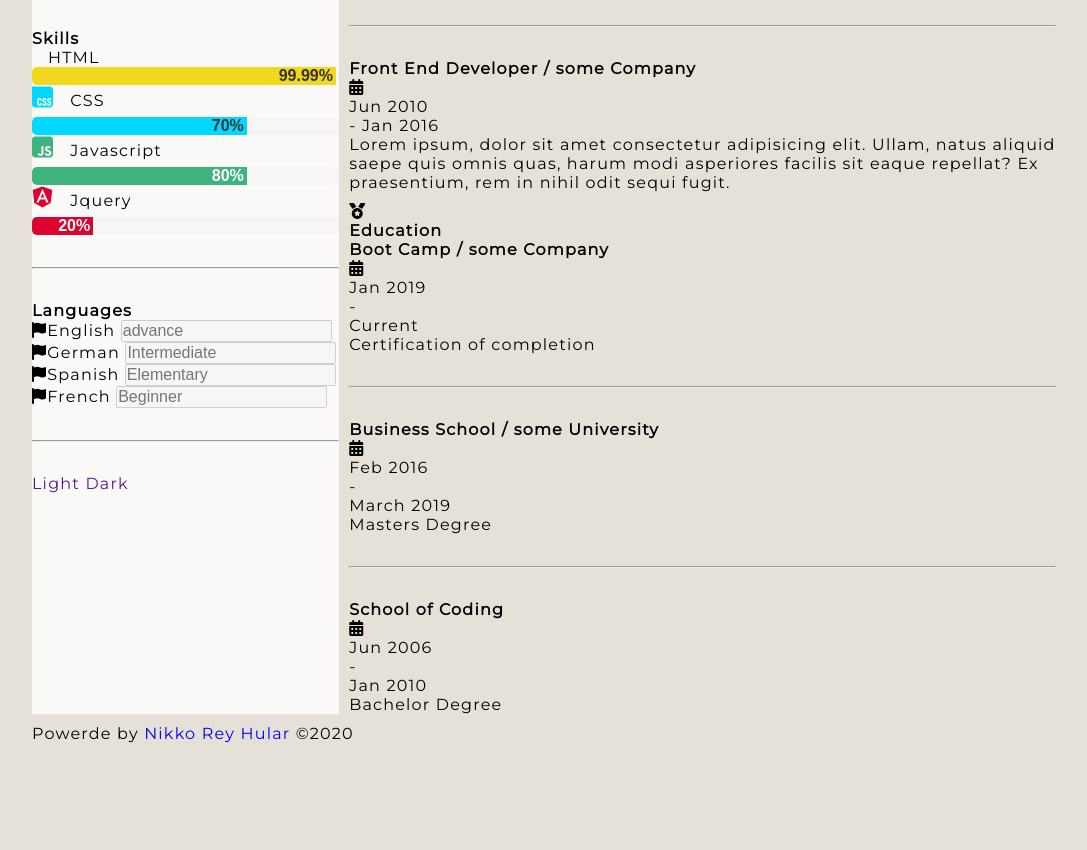
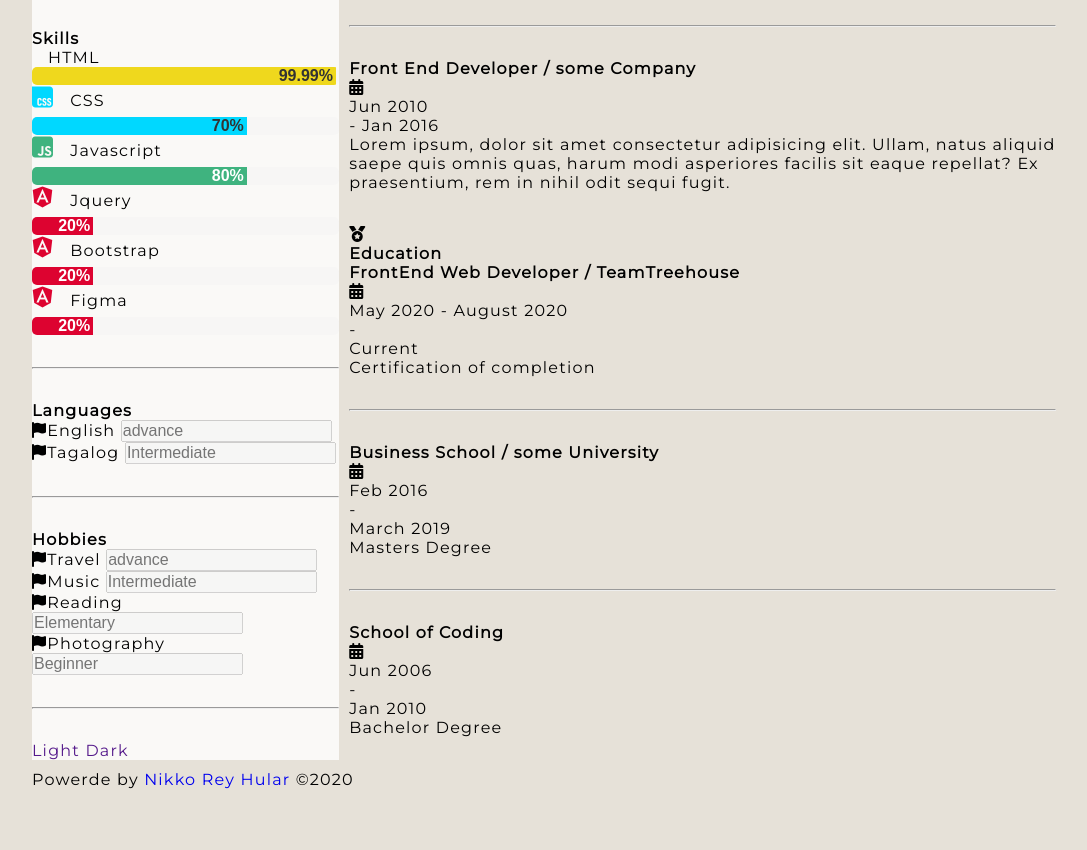
Before and after one commit to Nikkorey/My-Personal-CV, a plain HTML site: page index.html in a window 1280 px wide. Shown: the part 377-1227 px from the top of the page, without its empty margins (96-1183 px from the left). Before the commit the page ends 1181 px from the top, so only its background shows below. Drawn offline with Linux system fonts and the light colour scheme; some icons are missing.

Commit message:
adding hobbies section

```diff
--- a/index.html
+++ b/index.html
@@ -29,7 +29,7 @@
         <ul class="personal_info">
           <li class="hover">
             <i class="fas fa-briefcase icon_default"></i>
-            Developer
+            FrontEnd Web Developer
           </li>
           <li class="hover">
             <i class="fas fa-city icon_default"></i>Ras Al Khaimah U.A.E
@@ -71,6 +71,14 @@
             <label for=""><i class="fab fa-angular"></i>Jquery</label>
             <input type="text" placeholder="20%" disabled />
           </div>
+          <div class="skill angular">
+            <label for=""><i class="fab fa-angular"></i>Bootstrap</label>
+            <input type="text" placeholder="20%" disabled />
+          </div>
+          <div class="skill angular">
+            <label for=""><i class="fab fa-angular"></i>Figma</label>
+            <input type="text" placeholder="20%" disabled />
+          </div>
         </div>
         <hr />
         <!-- Languages -->
@@ -81,15 +89,29 @@
             <input type="text" placeholder="advance" disabled />
           </div>
           <div class="language ger">
-            <label for=""><i class="fas fa-flag"></i>German</label>
+            <label for=""><i class="fas fa-flag"></i>Tagalog</label>
+            <input type="text" placeholder="Intermediate" disabled />
+          </div>
+        </div>
+        <hr />
+
+        <!-- Hobbies -->
+        <div class="hobbies">
+          <h3 class=" ">Hobbies</h3>
+          <div class="language en">
+            <label for=""><i class="fas fa-flag"></i>Travel</label>
+            <input type="text" placeholder="advance" disabled />
+          </div>
+          <div class="language ger">
+            <label for=""><i class="fas fa-flag"></i>Music</label>
             <input type="text" placeholder="Intermediate" disabled />
           </div>
           <div class="language span">
-            <label for=""><i class="fas fa-flag"></i>Spanish</label>
+            <label for=""><i class="fas fa-flag"></i>Reading</label>
             <input type="text" placeholder="Elementary" disabled />
           </div>
           <div class="language fr">
-            <label for=""><i class="fas fa-flag"></i>French</label>
+            <label for=""><i class="fas fa-flag"></i>Photography</label>
             <input type="text" placeholder="Beginner" disabled />
           </div>
         </div>
@@ -165,10 +187,10 @@
           </div>
           <!-- Education  1 -->
           <div class="education ed-1">
-            <h2 class="">Boot Camp / some Company</h2>
+            <h2 class="">FrontEnd Web Developer / TeamTreehouse</h2>
             <div class="education-duration">
               <i class="fas fa-calendar-alt"></i>
-              <p class=" ">Jan 2019</p>
+              <p class=" ">May 2020 - August 2020</p>
               -
               <p class=" ">Current</p>
             </div>
```
